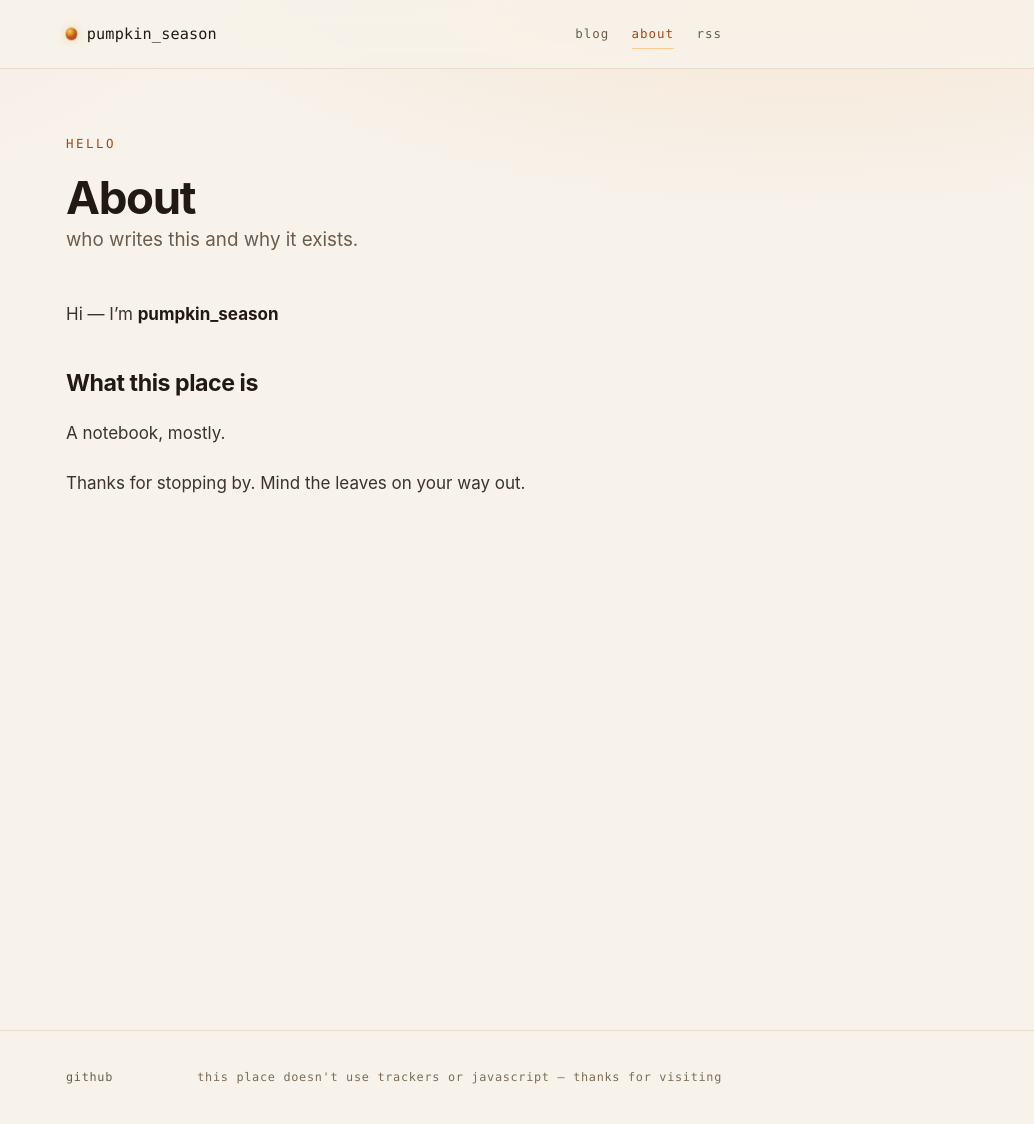
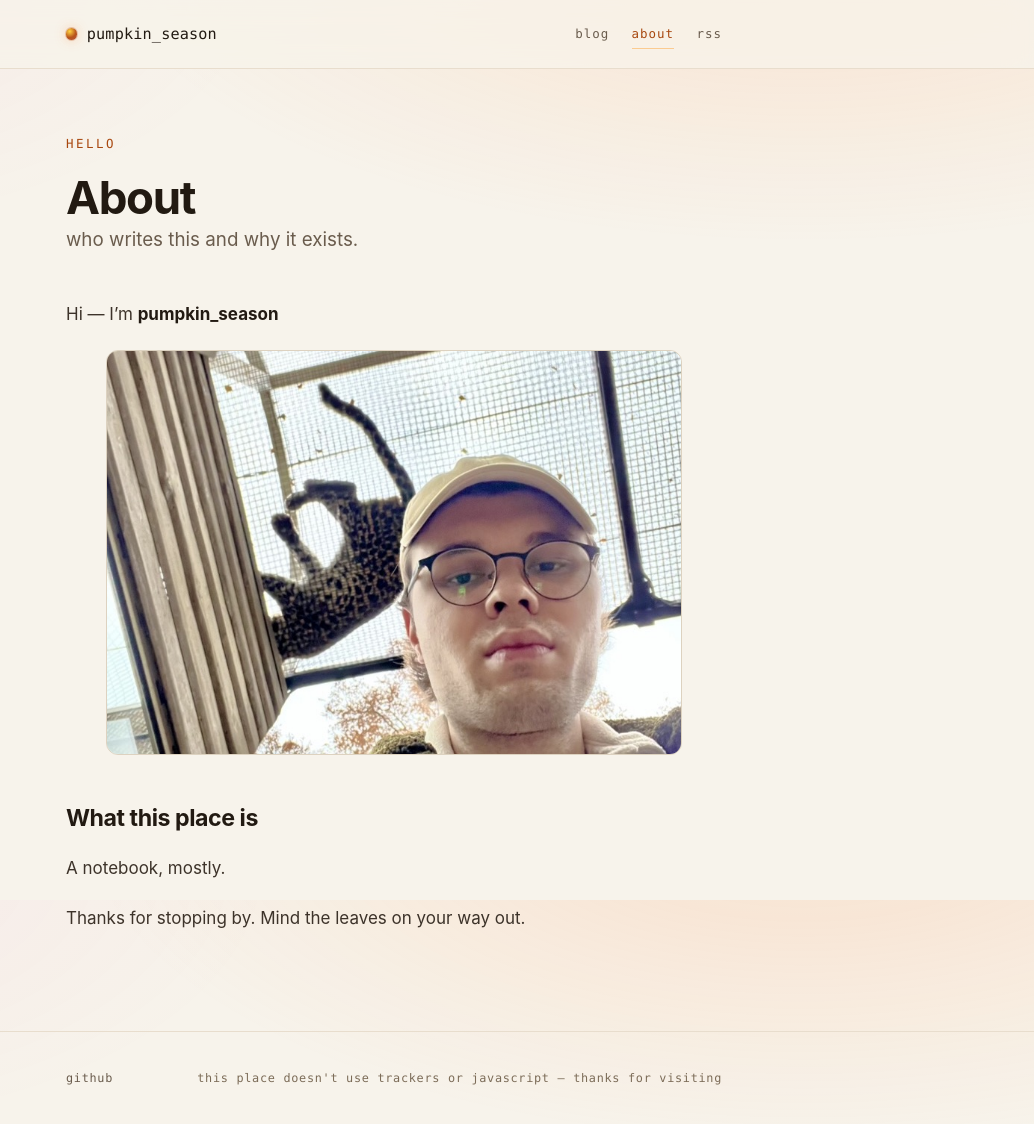
Before and after one commit to PumpkinSeason/my-blog, a Jekyll site: the page built from about.md, in a window 1280 px wide and 1136 px high. Shown: the top 1124 px of the window, without its empty margins (246-1280 px from the left). Built offline with Jekyll 4.4.1, drawn with Linux system fonts in a browser that asks for light colours.

Commit message:
about: add photo

```diff
--- a/about.md
+++ b/about.md
@@ -8,6 +8,10 @@ description: who writes this and why it exists.
 
 Hi — I'm **pumpkin_season**
 
+<figure>
+  <img src="{{ '/assets/images/me-and-the-tiger.jpg' | relative_url }}" alt="Me, with a tiger's paw pressed against the fence behind me" width="768" height="540" loading="lazy">
+</figure>
+
 ## What this place is
 
 A notebook, mostly.
```
Also changed, not shown: assets/images/me-and-the-tiger.jpg (added).
